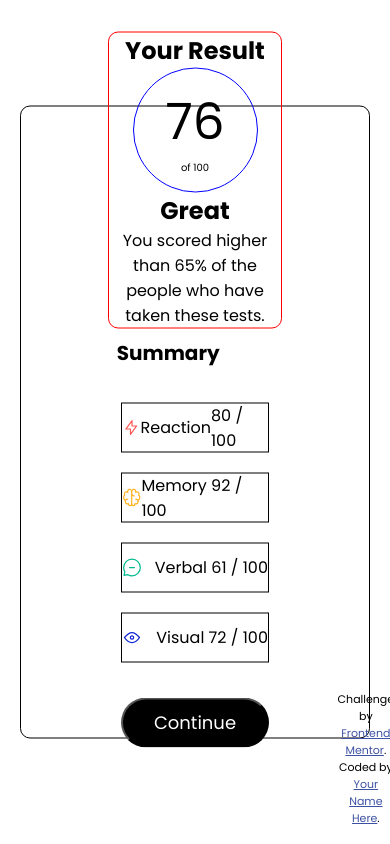
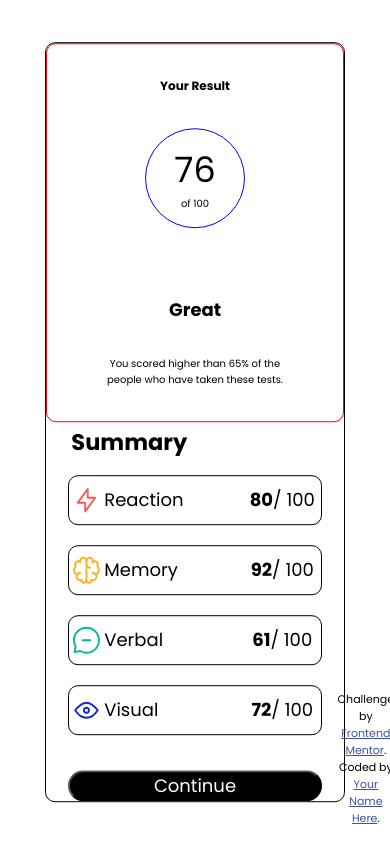
Before and after one commit to mkhernandez/results-summary, a plain HTML site: page index.html in a window 390 px wide. Drawn offline with Linux system fonts and the light colour scheme.

Commit message:
Decided media query @ 900px is good breakpoint, working on alignment

```diff
--- a/index.html
+++ b/index.html
@@ -18,24 +18,30 @@
 <body>
   <div class="container">
     <div class="results">
-      <h2>Your Result</h2>
+      <div class="result-heading">
+        <h2>Your Result</h2>
+      </div>
       <div class="score">
         <p>76</p>
         <span>of 100</span>
       </div>
-      <h2>Great</h2>
+      <div class="result-content-heading">
+        <h2>Great</h2>
+      </div>
       <div class="content">
         <p>You scored higher than 65% of the people who have taken these tests.</p>
       </div>
     </div>
 
     <div class="summary">
-      <h2 class="summary-heading">Summary</h2>
+      <div class="summary-heading">
+        <h2>Summary</h2>
+      </div>
       <div class="skills">
-        <div class="skill-item reaction"><svg xmlns="http://www.w3.org/2000/svg" width="20" height="20" fill="none" viewBox="0 0 20 20"><path stroke="#F55" stroke-linecap="round" stroke-linejoin="round" stroke-width="1.25" d="M10.833 8.333V2.5l-6.666 9.167h5V17.5l6.666-9.167h-5Z"/></svg><span>Reaction</span>  80 / 100</div>
-        <div class="skill-item memory"><svg xmlns="http://www.w3.org/2000/svg" width="20" height="20" fill="none" viewBox="0 0 20 20"><path stroke="#FFB21E" stroke-linecap="round" stroke-linejoin="round" stroke-width="1.25" d="M5.833 11.667a2.5 2.5 0 1 0 .834 4.858"/><path stroke="#FFB21E" stroke-linecap="round" stroke-linejoin="round" stroke-width="1.25" d="M3.553 13.004a3.333 3.333 0 0 1-.728-5.53m.025-.067a2.083 2.083 0 0 1 2.983-2.824m.199.054A2.083 2.083 0 1 1 10 3.75v12.917a1.667 1.667 0 0 1-3.333 0M10 5.833a2.5 2.5 0 0 0 2.5 2.5m1.667 3.334a2.5 2.5 0 1 1-.834 4.858"/><path stroke="#FFB21E" stroke-linecap="round" stroke-linejoin="round" stroke-width="1.25" d="M16.447 13.004a3.334 3.334 0 0 0 .728-5.53m-.025-.067a2.083 2.083 0 0 0-2.983-2.824M10 3.75a2.085 2.085 0 0 1 2.538-2.033 2.084 2.084 0 0 1 1.43 2.92m-.635 12.03a1.667 1.667 0 0 1-3.333 0"/></svg>Memory  92 / 100</div>
-        <div class="skill-item verbal"><svg xmlns="http://www.w3.org/2000/svg" width="20" height="20" fill="none" viewBox="0 0 20 20"><path stroke="#00BB8F" stroke-linecap="round" stroke-linejoin="round" stroke-width="1.25" d="M7.5 10h5M10 18.333A8.333 8.333 0 1 0 1.667 10c0 1.518.406 2.942 1.115 4.167l-.699 3.75 3.75-.699A8.295 8.295 0 0 0 10 18.333Z"/></svg>Verbal  61 / 100</div>
-        <div class="skill-item visual"><svg xmlns="http://www.w3.org/2000/svg" width="20" height="20" fill="none" viewBox="0 0 20 20"><path stroke="#1125D6" stroke-linecap="round" stroke-linejoin="round" stroke-width="1.25" d="M10 11.667a1.667 1.667 0 1 0 0-3.334 1.667 1.667 0 0 0 0 3.334Z"/><path stroke="#1125D6" stroke-linecap="round" stroke-linejoin="round" stroke-width="1.25" d="M17.5 10c-1.574 2.492-4.402 5-7.5 5s-5.926-2.508-7.5-5C4.416 7.632 6.66 5 10 5s5.584 2.632 7.5 5Z"/></svg>Visual  72 / 100</div>
+        <div class="skill-item reaction"><svg class="icon" xmlns="http://www.w3.org/2000/svg" width="20" height="20" fill="none" viewBox="0 0 20 20"><path stroke="#F55" stroke-linecap="round" stroke-linejoin="round" stroke-width="1.25" d="M10.833 8.333V2.5l-6.666 9.167h5V17.5l6.666-9.167h-5Z"/></svg><span>Reaction</span><span class="rating"><strong>80</strong> / 100</span></div>
+        <div class="skill-item memory"><svg class="icon" xmlns="http://www.w3.org/2000/svg" width="20" height="20" fill="none" viewBox="0 0 20 20"><path stroke="#FFB21E" stroke-linecap="round" stroke-linejoin="round" stroke-width="1.25" d="M5.833 11.667a2.5 2.5 0 1 0 .834 4.858"/><path stroke="#FFB21E" stroke-linecap="round" stroke-linejoin="round" stroke-width="1.25" d="M3.553 13.004a3.333 3.333 0 0 1-.728-5.53m.025-.067a2.083 2.083 0 0 1 2.983-2.824m.199.054A2.083 2.083 0 1 1 10 3.75v12.917a1.667 1.667 0 0 1-3.333 0M10 5.833a2.5 2.5 0 0 0 2.5 2.5m1.667 3.334a2.5 2.5 0 1 1-.834 4.858"/><path stroke="#FFB21E" stroke-linecap="round" stroke-linejoin="round" stroke-width="1.25" d="M16.447 13.004a3.334 3.334 0 0 0 .728-5.53m-.025-.067a2.083 2.083 0 0 0-2.983-2.824M10 3.75a2.085 2.085 0 0 1 2.538-2.033 2.084 2.084 0 0 1 1.43 2.92m-.635 12.03a1.667 1.667 0 0 1-3.333 0"/></svg><span>Memory</span><span class="rating"><strong>92</strong> / 100</span></div>
+        <div class="skill-item verbal"><svg class="icon" xmlns="http://www.w3.org/2000/svg" width="20" height="20" fill="none" viewBox="0 0 20 20"><path stroke="#00BB8F" stroke-linecap="round" stroke-linejoin="round" stroke-width="1.25" d="M7.5 10h5M10 18.333A8.333 8.333 0 1 0 1.667 10c0 1.518.406 2.942 1.115 4.167l-.699 3.75 3.75-.699A8.295 8.295 0 0 0 10 18.333Z"/></svg><span>Verbal</span><span class="rating"><strong>61</strong> / 100</span></div>
+        <div class="skill-item visual"><svg class="icon" xmlns="http://www.w3.org/2000/svg" width="20" height="20" fill="none" viewBox="0 0 20 20"><path stroke="#1125D6" stroke-linecap="round" stroke-linejoin="round" stroke-width="1.25" d="M10 11.667a1.667 1.667 0 1 0 0-3.334 1.667 1.667 0 0 0 0 3.334Z"/><path stroke="#1125D6" stroke-linecap="round" stroke-linejoin="round" stroke-width="1.25" d="M17.5 10c-1.574 2.492-4.402 5-7.5 5s-5.926-2.508-7.5-5C4.416 7.632 6.66 5 10 5s5.584 2.632 7.5 5Z"/></svg><span>Visual</span><span class="rating"><strong>72</strong> / 100</span></div>
       </div>
       <div class="button-item"><button>Continue</button></div>
     </div>
--- a/styles.css
+++ b/styles.css
@@ -21,7 +21,7 @@ body {
     display: flex;
     justify-content: center;
     align-items: center;
-    width: 50%;
+    width: 60%;
     height: 75svh;
     border-radius: 10px;
     border: 1px solid black;
@@ -40,27 +40,36 @@ body {
     border: 1px solid red;
 }
 
+.result-heading {
+    font-size: 8px;
+}
+
 .score {
     display: flex;
     justify-content: center;
     align-items: center;
     flex-direction: column;
-    width: 125px;
-    height: 125px;
+    width: 100px;
+    height: 100px;
     border: 1px solid blue;
     border-radius: 50%;
 }
 
 .score p {
-    font-size: 50px;
+    font-size: 35px;
 }
 
 .score span {
     font-size: 10px;
 }
 
+.result-content-heading {
+    font-size: 12px;
+}
+
 .content {
     text-align: center;
+    font-size: 18px;
 }
 
 /* summary styles */
@@ -74,10 +83,11 @@ body {
 }
 
 .summary .summary-heading {
-    font-size: 20px;
+    width: 95%;
+    font-size: 15px;
     flex-shrink: 1;
     margin-top: 5%;
-    margin-left: 5%;
+    margin-left: 7%;
 }
 
 .skills {
@@ -95,10 +105,28 @@ body {
     height: 50px;
     display: flex;
     flex-direction: row;
-    justify-content: space-between;
+    justify-content: space-around;
     align-items: center;
+    border-radius: 10px;
     border: 1px solid black;
     margin: 10px 0;
+}
+
+.icon {
+    width: 15%;
+    height: 30px;
+    line-height: 1;
+}
+
+.skill-item span {
+    font-size: 18px;
+    width: 60%;
+}
+
+.skill-item .rating {
+    width: 33%;
+    display: flex;
+    justify-content: center;
 }
 
 .button-item {
@@ -132,18 +160,51 @@ footer {
 }
 
 /* BREAKPOINTS */
-/* @media (max-width: 800px) {
-
- } */
-
-@media (max-width: 650px) {
-    .container {
-        min-width: 350px;
-    }
-}
-
-@media (max-width: 400px) {
-    .container {
+@media (max-width: 900px) {
+    body {
+        width: 100%;
+        height: 100svh;
+        display: flex;
         flex-direction: column;
     }
-}
+    .container {
+        top: 50%;
+        width: 300px;
+        height: 90svh;
+        flex-direction: column;
+    }
+
+    .results {
+        position: absolute;
+        top: 0;
+        left: 0;
+        width: 100%;
+        height: 50%;
+    }
+
+    .result-content-heading {
+        margin-top: 12%;
+    }
+
+    .content {
+        font-size: 10px;
+        width: 65%;
+    }
+
+    .summary {
+        position: absolute;
+        top: 50%;
+        left: 0;
+        width: 100%;
+        height: 50%;
+    }
+
+    .summary .summary-heading {
+        margin-top: 1%;
+        margin-left: 8.5%;
+    }
+
+    .skills {
+        margin-top: 2%;
+    }
+ }
```
